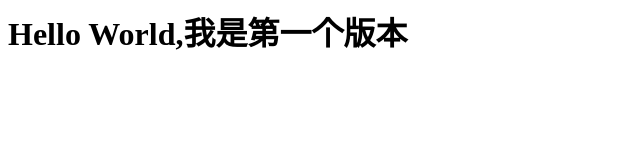
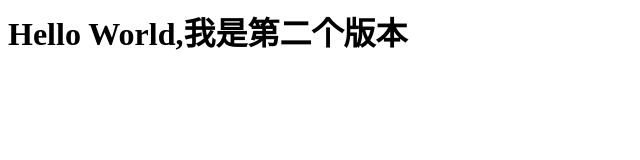
Before and after one commit to guohongchuan/walle-test, a plain HTML site: page index.html in a window 1280 px wide. Shown: the full height of the page, 0-640 px from the left. Drawn offline with Linux system fonts and the light colour scheme.

Commit message:
Update index.html

```diff
--- a/index.html
+++ b/index.html
@@ -1 +1 @@
-<h1>Hello World,我是第一个版本</h1>
+<h1>Hello World,我是第二个版本</h1>
```
